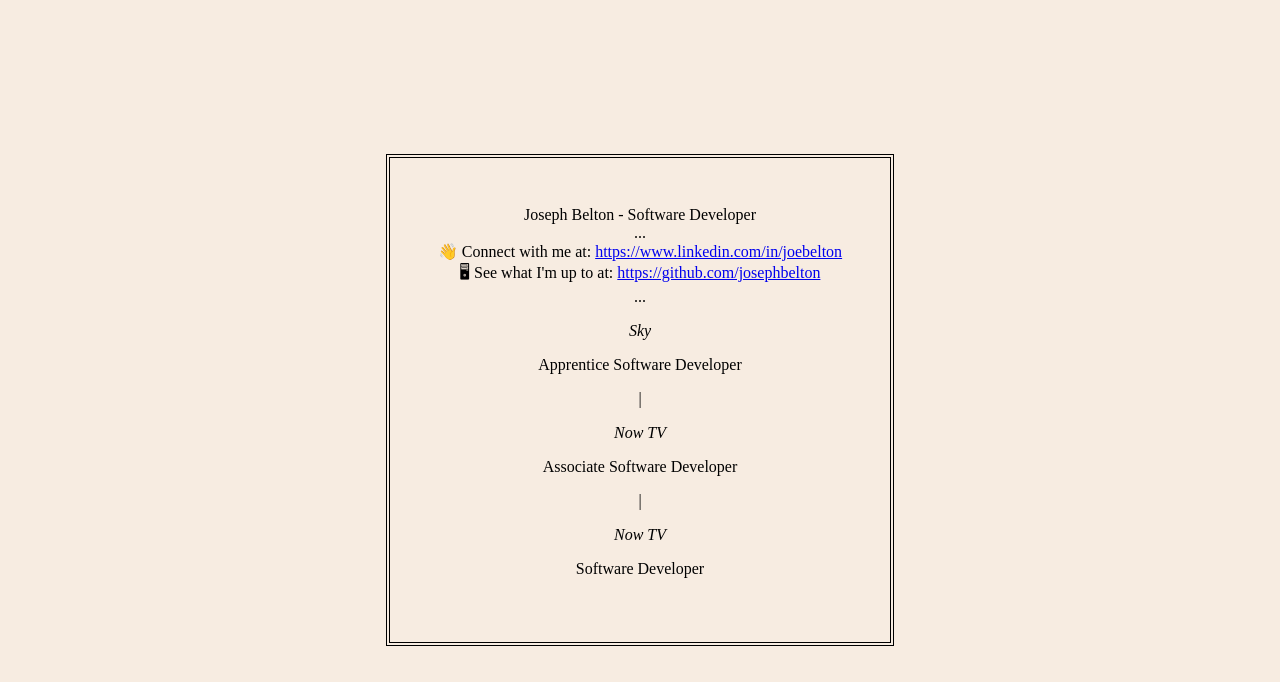
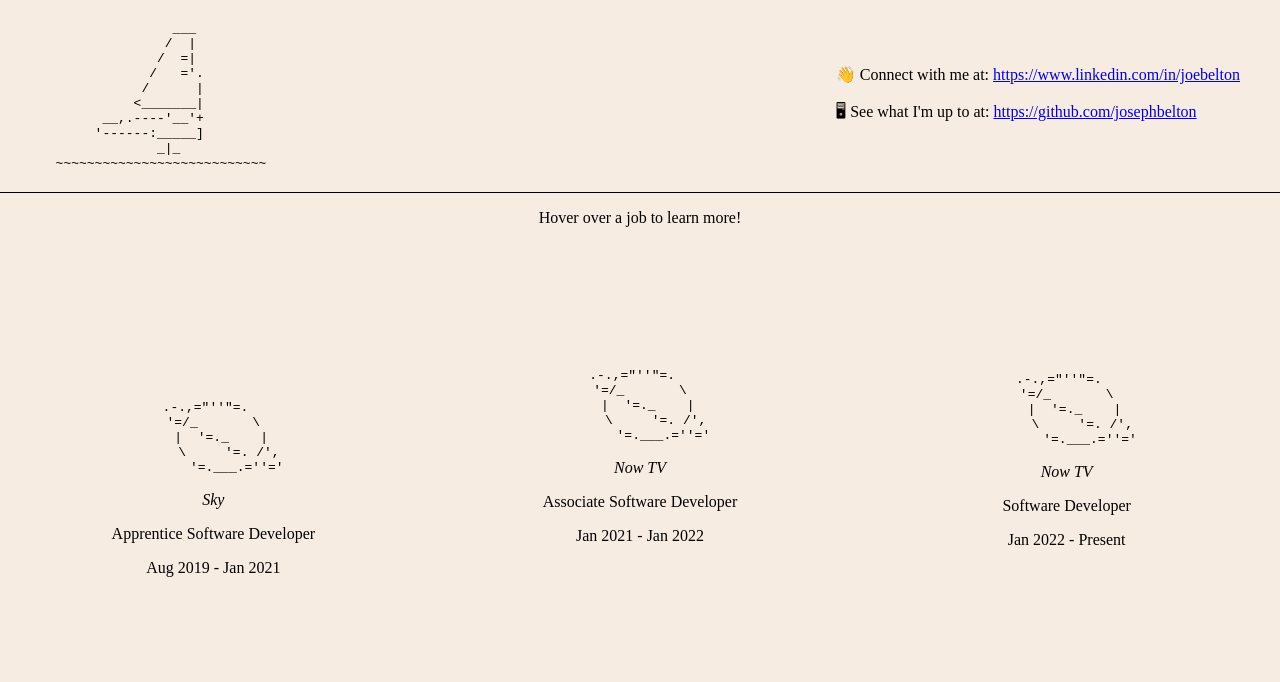
Before and after one commit to josephbelton/josephbelton.github.io, a React (Create React App) app: page / in a window 1280 px wide. Shown: the top 682 px of the page. Built offline with nearby package versions, Linux system fonts and the light colour scheme.

Commit message:
feat: update design to new space design

```diff
--- a/src/App.js
+++ b/src/App.js
@@ -1,13 +1,11 @@
 import './resources/App.css';
 
-import { HomeSection, ExperienceSection, ShowcaseSection } from './sections';
+import { HomeSection } from './sections';
 
 function App() {
   return (
     <div>
       <HomeSection />
-      {/* <ExperienceSection />
-      <ShowcaseSection /> */}
     </div>
   );
 }
--- a/src/sections/experience/index.js
+++ /dev/null
@@ -1,10 +0,0 @@
-import React from 'react'
-import { Container } from './style';
-
-function ExperienceSection() {
-    return (
-        <Container></Container>
-    )
-}
-
-export default ExperienceSection;
--- a/src/sections/experience/style.js
+++ /dev/null
@@ -1,11 +0,0 @@
-import styled from 'styled-components';
-
-export const Container = styled.div`
-    display: flex;
-    justify-content: center;
-    align-items: center;
-    flex-direction: column;
-    margin: 0;
-    min-height: 100vh;
-    background-color: #cac4ce;
-`;
--- /dev/null
+++ b/src/sections/home/ascii.js
@@ -0,0 +1,23 @@
+export const planet = `
+<pre>
+.-.,="''"=.
+'=/_       \\
+  |  '=._    |
+    \\     '=. /',
+      '=.___.=''='
+</pre >
+`;
+
+export const xwing = `
+<pre>
+                 ___
+                /  |
+               /  =|
+              /   ='.
+             /      |
+            <_______|
+        __,.----'__'+
+       '------:_____]
+               _|_
+  ~~~~~~~~~~~~~~~~~~~~~~~~~~~
+</pre>`
--- /dev/null
+++ b/src/sections/home/home.styles.js
@@ -0,0 +1,45 @@
+import styled from 'styled-components';
+
+export const ascii = styled.div`
+    font-family: monospace;
+    white-space: pre;
+`
+
+export const OuterContainer = styled.div`
+    height: 100vh;
+    margin: 0;
+    background-color: #f7ece1;
+    display: flex;
+    flex-direction: column;
+
+    > p {
+        text-align:center;
+    }
+`;
+
+export const Title = styled.div`
+    display: flex;
+    padding: 1vh 5vh;
+    border-bottom: 1px solid black;
+    justify-content: space-between;
+    align-items: center;
+
+    h1 {
+        font-weight: normal;
+        font-size: 1em;
+    }
+`
+
+export const Container = styled.div`
+    height: 100%;
+    display: flex;
+    justify-content: space-around;
+    align-items: center;
+    flex-direction: row;
+    text-align: center;
+`;
+
+export const Experience = styled.div`
+    width: 20vw;
+    margin-top: ${props => props?.randomPosition}vh;
+`;
--- a/src/sections/home/index.js
+++ b/src/sections/home/index.js
@@ -1,27 +1,41 @@
 import React from 'react'
-import { Container, Box, Experience } from './style';
+import { OuterContainer, Container, Title, Experience } from './home.styles';
+import { planet, xwing } from './ascii';
 
 function HomeSection() {
+    const randomPosition = () => Math.ceil(Math.random() * 30) * (Math.round(Math.random()) ? 1 : -1);
+
     return (
-        <Container>
-            <Box>
-                <span>Joseph Belton - Software Developer</span>
-                <span>...</span>
-                <span>👋 Connect with me at: <a href="https://www.linkedin.com/in/joebelton">https://www.linkedin.com/in/joebelton</a></span>
-                <span>🖥 See what I'm up to at: <a href="https://github.com/josephbelton">https://github.com/josephbelton</a></span>
-                <span>...</span>
+        <OuterContainer>
+            <Title>
+                <div dangerouslySetInnerHTML={{ __html: xwing }} />
                 <div>
+                    <p>👋 Connect with me at: <a href="https://www.linkedin.com/in/joebelton">https://www.linkedin.com/in/joebelton</a></p>
+                    <p>🖥 See what I'm up to at: <a href="https://github.com/josephbelton">https://github.com/josephbelton</a></p>
+                </div>
+            </Title>
+            <p>Hover over a job to learn more!</p>
+            <Container>
+                <Experience randomPosition={randomPosition()}>
+                    <div dangerouslySetInnerHTML={{ __html: planet }} />
                     <p><i>Sky</i></p>
                     <p>Apprentice Software Developer</p>
-                    <span>|</span>
+                    <p>Aug 2019 - Jan 2021</p>
+                </Experience>
+                <Experience randomPosition={randomPosition()}>
+                    <div dangerouslySetInnerHTML={{ __html: planet }} />
                     <p><i>Now TV</i></p>
                     <p>Associate Software Developer</p>
-                    <span>|</span>
+                    <p>Jan 2021 - Jan 2022</p>
+                </Experience>
+                <Experience randomPosition={randomPosition()}>
+                    <div dangerouslySetInnerHTML={{ __html: planet }} />
                     <p><i>Now TV</i></p>
                     <p>Software Developer</p>
-                </div>
-            </Box>
-        </Container>
+                    <p>Jan 2022 - Present</p>
+                </Experience>
+            </Container>
+        </OuterContainer>
     )
 }
 
--- a/src/sections/home/style.js
+++ /dev/null
@@ -1,33 +0,0 @@
-import styled from 'styled-components';
-
-export const Container = styled.div`
-    display: flex;
-    justify-content: center;
-    align-items: center;
-    flex-direction: column;
-    text-align: center;
-    margin: 0;
-    min-height: 100vh;
-    background-color: #f7ece1;
-`;
-
-export const Box = styled.div`
-    display: flex;
-    flex-direction: column;
-    padding: 3rem;
-    border: 4px double black;
-`;
-
-export const Experience = styled.div`
-    display: flex;
-    flex-direction: row;
-    align items: space-around;
-    margin-top: 1rem;
-
-    div {
-        border: 2px dashed black;
-        padding: 1rem;
-        margin-left: 1rem;
-        margin-right: 1rem;
-    }
-`
--- a/src/sections/index.js
+++ b/src/sections/index.js
@@ -1,9 +1,5 @@
 import HomeSection from './home';
-import ExperienceSection from './experience';
-import ShowcaseSection from './showcase';
 
 export {
     HomeSection,
-    ExperienceSection,
-    ShowcaseSection
 }
--- a/src/sections/showcase/index.js
+++ /dev/null
@@ -1,12 +0,0 @@
-import React from 'react'
-import { Container } from './style';
-
-function ShowcaseSection() {
-    return (
-        <Container>
-            showcase
-        </Container>
-    )
-}
-
-export default ShowcaseSection;
--- a/src/sections/showcase/style.js
+++ /dev/null
@@ -1,11 +0,0 @@
-import styled from 'styled-components';
-
-export const Container = styled.div`
-    display: flex;
-    justify-content: center;
-    align-items: center;
-    flex-direction: column;
-    margin: 0;
-    min-height: 100vh;
-    background-color: #8d86c9;
-`;
```
